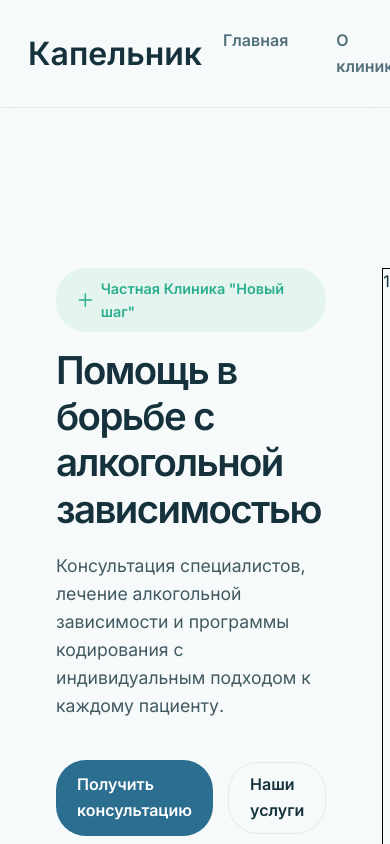
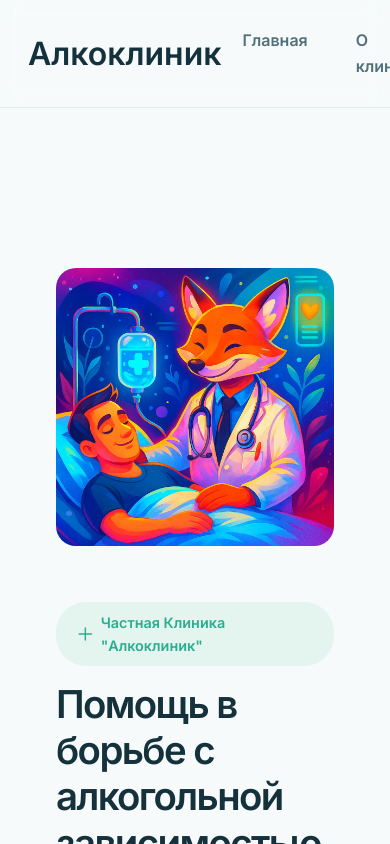
Before and after one commit to grekovpavel019/narcology, a React (Vite) app: page / in a window 390 px wide. Shown: the top 844 px of the page. Built offline with nearby package versions, Linux system fonts and the light colour scheme.

Commit message:
styles: add responsive

```diff
--- a/src/sections/Footer/Footer.module.scss
+++ b/src/sections/Footer/Footer.module.scss
@@ -27,11 +27,14 @@
 }
 
 .nav {
-    display: flex;
-    flex-direction: column;
-    gap: 8px;
 
-    color: var(--color-surface);
+    & ul {
+        display: flex;
+        flex-direction: column;
+        gap: 8px;
+    }
+
+    color: var(--color-deep-soft);
 }
 
 .contacts {
@@ -42,3 +45,11 @@
         gap: 8px;
     }
 }
+
+@media (max-width: 850px) {
+    .footerInline {
+        display: grid;
+        grid-template-columns: repeat(auto-fit, minmax(200px, 1fr));
+        gap: 40px;
+    }
+}
--- a/src/sections/Footer/Footer.tsx
+++ b/src/sections/Footer/Footer.tsx
@@ -9,16 +9,18 @@ const Footer: FC = (): React.JSX.Element => {
         <footer className={`${styles.siteFooter}`}>
             <div className={`${styles.footerInline} container`}>
                 <div>
-                    <h3>Новый шаг</h3>
+                    <h3>Алкоклиник</h3>
                     <p className={styles.desc}>Частная клиника помощи при алкогольной зависимости. Консультации, лечение, кодирование и поддержка родственников.</p>
                 </div>
 
                 <div className={styles.nav}>
                     <h4>Навигация</h4>
-                    <LinkButton variant="inlineButton">Главная</LinkButton>
-                    <LinkButton variant="inlineButton">О клинике</LinkButton>
-                    <LinkButton variant="inlineButton">Услуги</LinkButton>
-                    <LinkButton variant="inlineButton">Получить консультацию</LinkButton>
+                    <ul>
+                        <li><LinkButton variant="inlineButton">Главная</LinkButton></li>
+                        <li><LinkButton variant="inlineButton">О клинике</LinkButton></li>
+                        <li><LinkButton variant="inlineButton">Услуги</LinkButton></li>
+                        <li><LinkButton variant="inlineButton">Получить консультацию</LinkButton></li>
+                    </ul>
                 </div>
 
                 <div className={styles.contacts}>
--- a/src/sections/Header/Header.tsx
+++ b/src/sections/Header/Header.tsx
@@ -9,7 +9,7 @@ const Header: FC = (): React.JSX.Element => {
         <header className={styles.siteHeader}>
             <div className={`container ${styles.headerInner}`}>
                 <div className={styles.logo}>
-                    Капельник
+                    Алкоклиник
                 </div>
 
                 <nav className={styles.mainNav}>
--- a/src/sections/Hero/Hero.module.scss
+++ b/src/sections/Hero/Hero.module.scss
@@ -52,7 +52,14 @@
 }
 
 .card {
-    border: 1px solid black;
+    max-width: 100%;
+
+    display: flex;
+    align-items: center;
+
+    & img {
+        border-radius: 20px;;
+    }
 }
 
 .actions {
@@ -84,3 +91,10 @@
         color: var(--color-primary);
     }
 }
+
+@media (max-width: 850px) {
+    .heroInner {
+        display: flex;
+        flex-direction: column-reverse;
+    }
+}
--- a/src/sections/Hero/Hero.tsx
+++ b/src/sections/Hero/Hero.tsx
@@ -3,6 +3,8 @@ import React, { type FC } from "react";
 import LinkButton from "@/shared/components/LinkButton";
 import ShieldIcon from "@/shared/icons/ShieldIcon";
 import PlusIcon from "@/shared/icons/PlusIcon";
+
+import heroImage from "@/assets/img/hero.jpg";
 
 import styles from "./Hero.module.scss";
 
@@ -12,7 +14,7 @@ const Hero: FC = (): React.JSX.Element => {
             <div className={`${styles.heroInner} container`}>
                 <div className={styles.heroIntro}>
                     <span className={styles.eyebrow}>
-                        <PlusIcon /> Частная Клиника "Новый шаг"
+                        <PlusIcon /> Частная Клиника "Алкоклиник"
                     </span>
 
                     <h1>
@@ -35,7 +37,7 @@ const Hero: FC = (): React.JSX.Element => {
                 </div>
 
                 <div className={styles.card}>
-                    123
+                    <img src={heroImage} alt="" />
                 </div>
             </div>
         </section>
```
Also changed, not shown: src/assets/img/hero.jpg (added).
